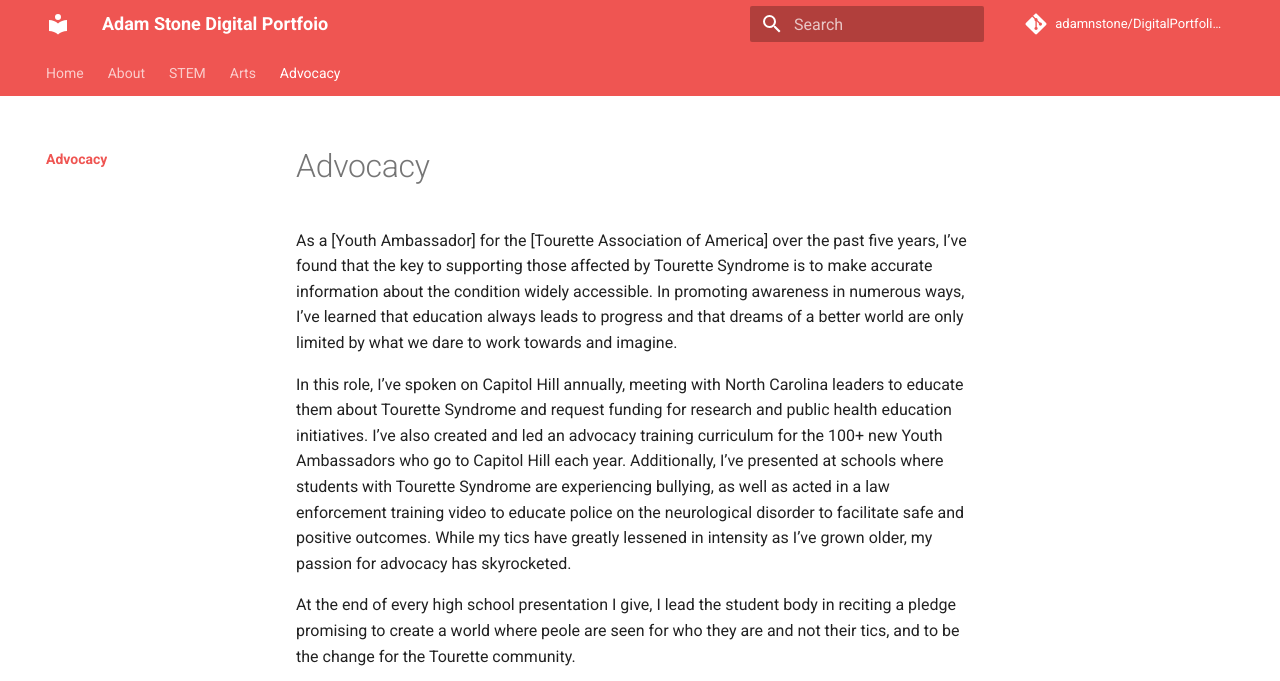
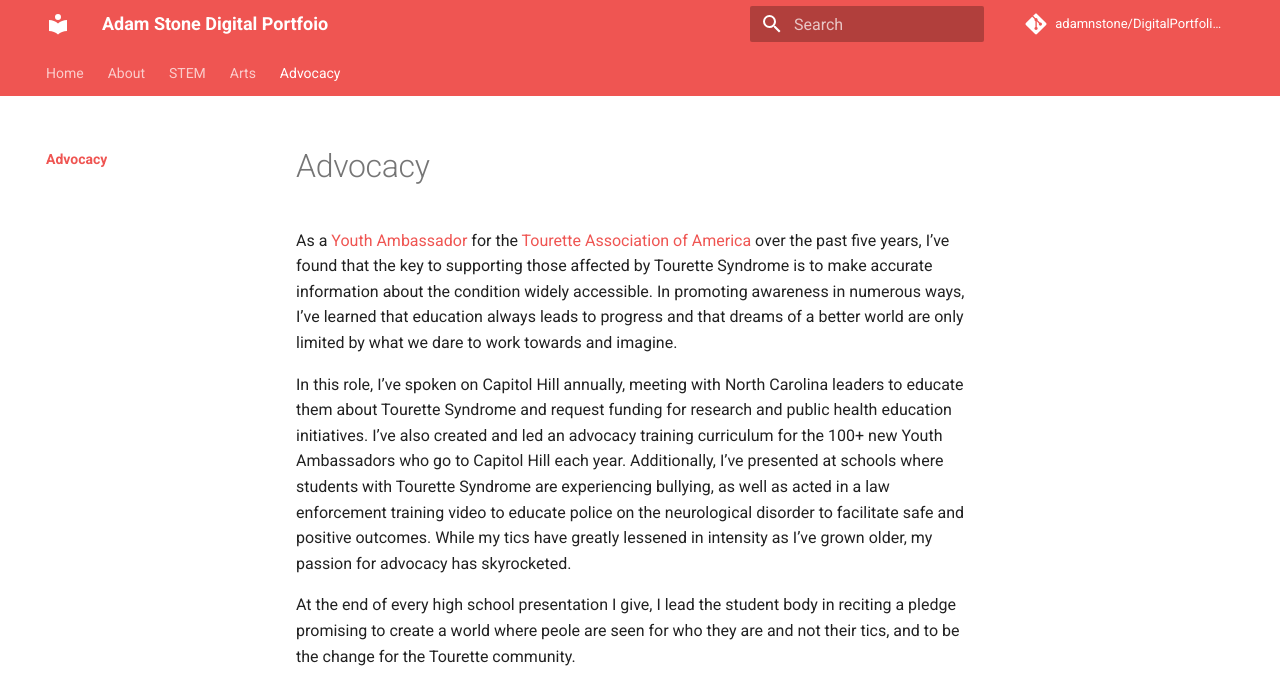
Before and after one commit to adamnstone/DigitalPortfolioWebsite, an MkDocs documentation site: the page built from docs/advocacy/index.md, in a window 1280 px wide and 900 px high, cut to the strip 0-681 px from the top of the window. Built offline with MkDocs 1.6.1 and Material for MkDocs 9.7.7, drawn with Linux system fonts in a browser that asks for light colours; a script that is not in the unit is left out; comment, search, counter and statistics services are not loaded; part of the change alters nothing that is shown.

```diff
--- a/docs/advocacy/index.md
+++ b/docs/advocacy/index.md
@@ -1,6 +1,6 @@
 # Advocacy
 
-As a [Youth Ambassador] for the [Tourette Association of America] over the past five years, I’ve found that the key to supporting those affected by Tourette Syndrome is to make accurate information about the condition widely accessible. In promoting awareness in numerous ways, I’ve learned that education always leads to progress and that dreams of a better world are only limited by what we dare to work towards and imagine.
+As a [Youth Ambassador](https://tourette.org/youth-ambassador-program/) for the [Tourette Association of America](https://tourette.org/) over the past five years, I’ve found that the key to supporting those affected by Tourette Syndrome is to make accurate information about the condition widely accessible. In promoting awareness in numerous ways, I’ve learned that education always leads to progress and that dreams of a better world are only limited by what we dare to work towards and imagine.
 
 In this role, I’ve spoken on Capitol Hill annually, meeting with North Carolina leaders to educate them about Tourette Syndrome and request funding for research and public health education initiatives. I’ve also created and led an advocacy training curriculum for the 100+ new Youth Ambassadors who go to Capitol Hill each year. Additionally, I’ve presented at schools where students with Tourette Syndrome are experiencing bullying, as well as acted in a law enforcement training video to educate police on the neurological disorder to facilitate safe and positive outcomes. While my tics have greatly lessened in intensity as I’ve grown older, my passion for advocacy has skyrocketed.
 
```
